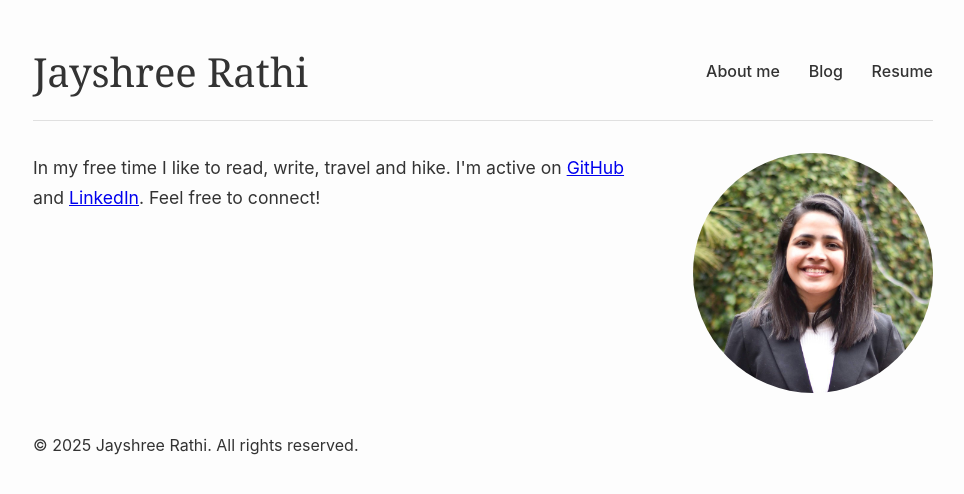
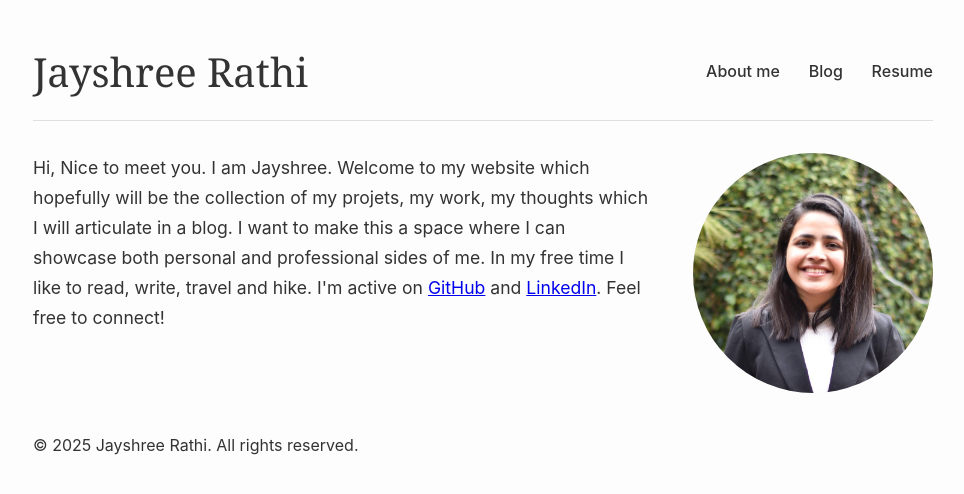
Before and after one commit to jsrathi17/jsrathi17.github.io, a Jekyll site: the page built from index.html, in a window 1280 px wide. Shown: the top 494 px of the page, without its empty margins (157-1121 px from the left). Built offline with Jekyll 4.4.1, drawn with Linux system fonts in a browser that asks for light colours.

```diff
--- a/_layouts/default.html
+++ b/_layouts/default.html
@@ -13,7 +13,7 @@
             <div class="site-header-flex">
                 <h1 class="site-title"><a href="{{ '/' | relative_url }}">{{ site.title }}</a></h1>
                 <nav class="site-nav">
-                    <a href="{{ '/' | relative_url }}">About me</a>
+                    <a href="{{ '/about/' | relative_url }}">About me</a>
                     <a href="{{ '/blog' | relative_url }}">Blog</a>
                     <a href="{{ '/resume' | relative_url }}">Resume</a>
 
--- a/index.html
+++ b/index.html
@@ -9,6 +9,7 @@ title: About me
 
   <!-- The heading has been removed, so the text starts right away -->
   <div class="profile-text">
-    <p>In my free time I like to read, write, travel and hike. I'm active on <a href="https://github.com/your_github">GitHub</a> and <a href="https://www.linkedin.com/in/your_linkedin">LinkedIn</a>. Feel free to connect!</p>
+    <p>Hi, Nice to meet you. I am Jayshree. Welcome to my website which hopefully will be the collection of my projets, my work, my thoughts which I will articulate in a blog. I want to make this a space where I can showcase both personal and professional sides of me.
+      In my free time I like to read, write, travel and hike. I'm active on <a href="https://github.com/your_github">GitHub</a> and <a href="https://www.linkedin.com/in/your_linkedin">LinkedIn</a>. Feel free to connect!</p>
   </div>
 </div>
```
